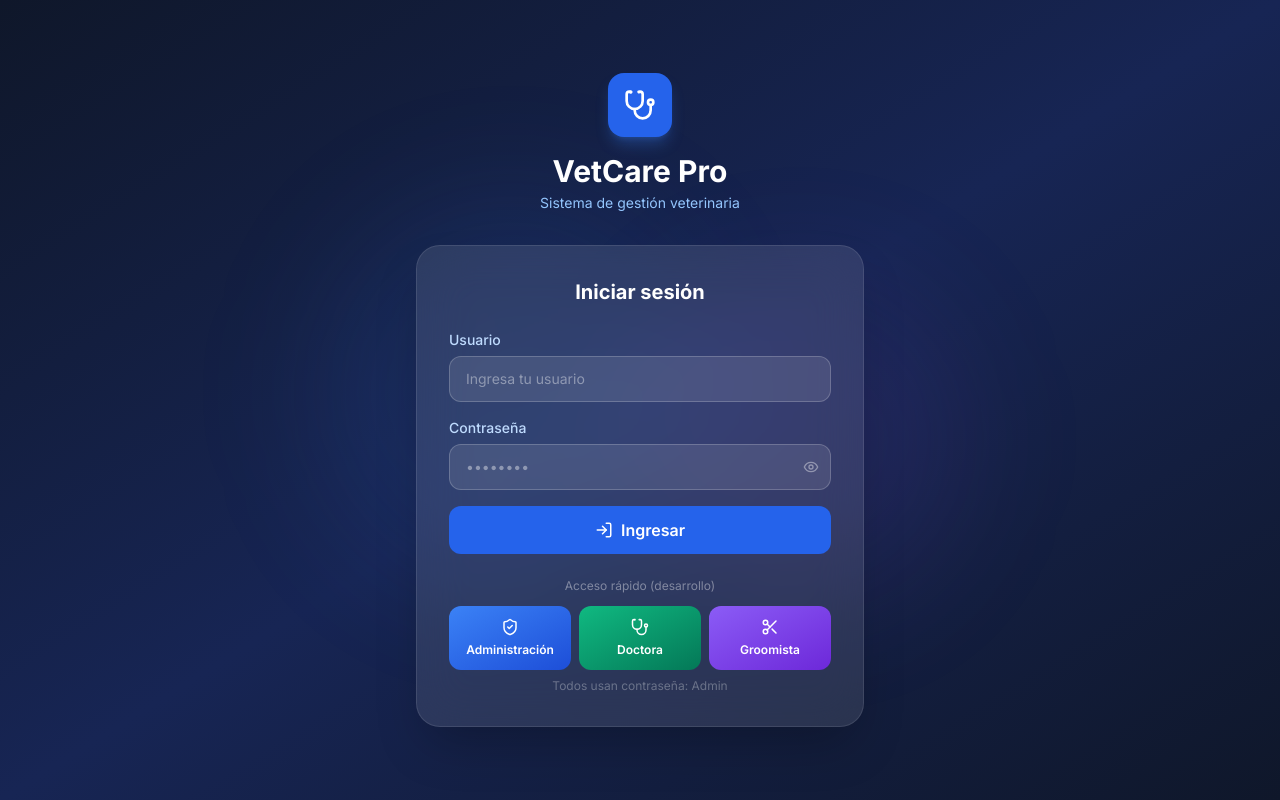
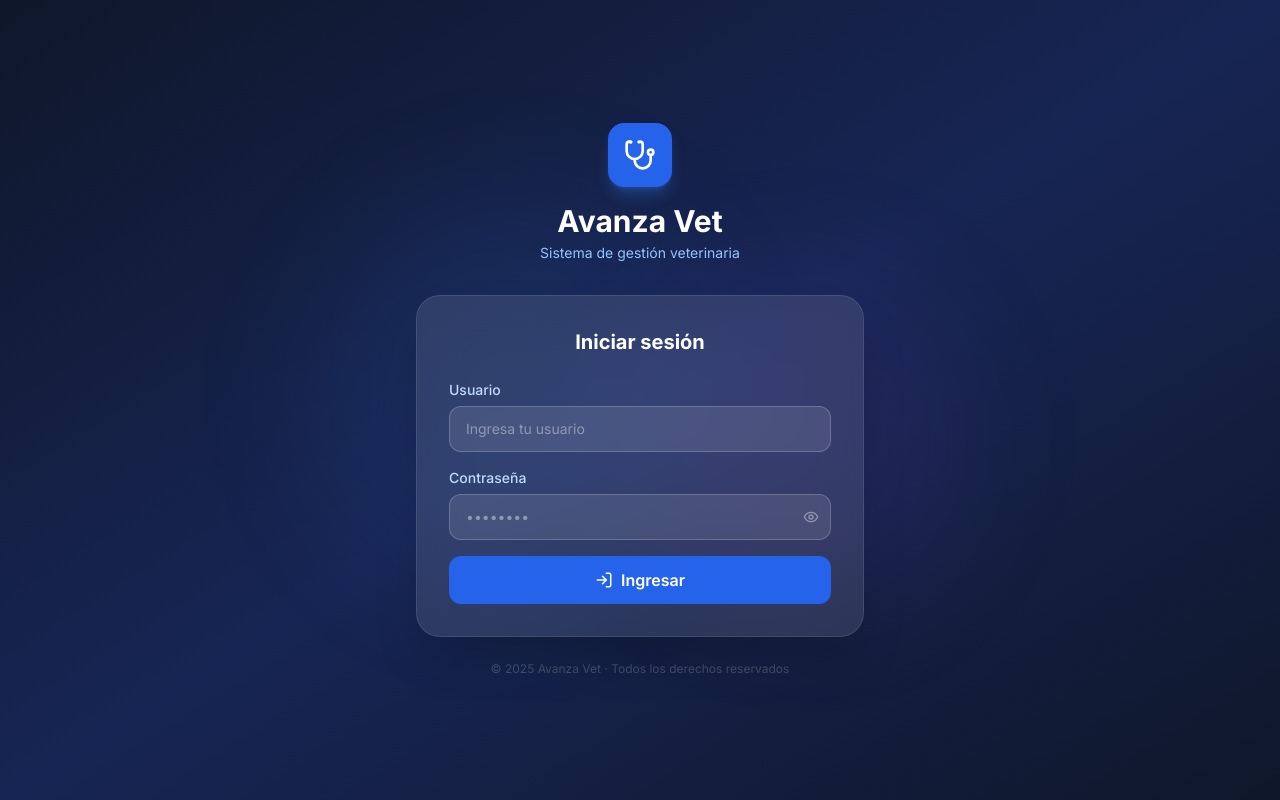
Before and after one commit to cmcardona20098/avanza-vet, a React (Vite) app: page / in a window 1280 px wide. Built offline with nearby package versions, Linux system fonts and the light colour scheme.

Commit message:
Login limpio para producción, elimina acceso rápido de desarrollo

```diff
--- a/src/pages/auth/Login.jsx
+++ b/src/pages/auth/Login.jsx
@@ -1,21 +1,14 @@
 import { useState } from 'react'
-import { Stethoscope, Eye, EyeOff, LogIn, ShieldCheck, Scissors } from 'lucide-react'
+import { Stethoscope, Eye, EyeOff, LogIn } from 'lucide-react'
 import { useApp } from '../../context/AppContext'
-import clsx from 'clsx'
-
-const roleInfo = [
-  { role: 'admin',   label: 'Administración', icon: ShieldCheck,  color: 'from-blue-500 to-blue-700',    hint: 'Usuario: Admin / Contraseña: Admin' },
-  { role: 'vet',     label: 'Doctora',         icon: Stethoscope,  color: 'from-emerald-500 to-emerald-700', hint: 'Usuario: Doctora / Contraseña: Admin' },
-  { role: 'groomer', label: 'Groomista',       icon: Scissors,     color: 'from-violet-500 to-violet-700',  hint: 'Usuario: Groomista / Contraseña: Admin' },
-]
 
 export default function Login() {
   const { login } = useApp()
   const [username, setUsername] = useState('')
   const [password, setPassword] = useState('')
   const [showPass, setShowPass] = useState(false)
-  const [error, setError] = useState('')
-  const [loading, setLoading] = useState(false)
+  const [error, setError]       = useState('')
+  const [loading, setLoading]   = useState(false)
 
   function handleSubmit(e) {
     e.preventDefault()
@@ -26,12 +19,6 @@ export default function Login() {
       if (!ok) setError('Usuario o contraseña incorrectos')
       setLoading(false)
     }, 600)
-  }
-
-  function quickLogin(username, password) {
-    setUsername(username)
-    setPassword(password)
-    setTimeout(() => login(username, password), 100)
   }
 
   return (
@@ -48,7 +35,7 @@ export default function Login() {
           <div className="w-16 h-16 bg-blue-600 rounded-2xl flex items-center justify-center mx-auto mb-4 shadow-lg shadow-blue-500/30">
             <Stethoscope size={32} className="text-white" />
           </div>
-          <h1 className="text-3xl font-bold text-white">VetCare Pro</h1>
+          <h1 className="text-3xl font-bold text-white">Avanza Vet</h1>
           <p className="text-blue-300 text-sm mt-1">Sistema de gestión veterinaria</p>
         </div>
 
@@ -65,6 +52,7 @@ export default function Login() {
                 onChange={e => setUsername(e.target.value)}
                 placeholder="Ingresa tu usuario"
                 required
+                autoComplete="username"
                 className="w-full bg-white/10 border border-white/20 rounded-xl px-4 py-3 text-white placeholder:text-white/40 focus:outline-none focus:ring-2 focus:ring-blue-400 focus:border-transparent text-sm"
               />
             </div>
@@ -78,6 +66,7 @@ export default function Login() {
                   onChange={e => setPassword(e.target.value)}
                   placeholder="••••••••"
                   required
+                  autoComplete="current-password"
                   className="w-full bg-white/10 border border-white/20 rounded-xl px-4 py-3 pr-11 text-white placeholder:text-white/40 focus:outline-none focus:ring-2 focus:ring-blue-400 focus:border-transparent text-sm"
                 />
                 <button
@@ -108,33 +97,9 @@ export default function Login() {
               )}
             </button>
           </form>
+        </div>
 
-          {/* Acceso rápido */}
-          <div className="mt-6">
-            <p className="text-white/40 text-xs text-center mb-3">Acceso rápido (desarrollo)</p>
-            <div className="grid grid-cols-3 gap-2">
-              {roleInfo.map(({ role, label, icon: Icon, color, hint }) => (
-                <button
-                  key={role}
-                  onClick={() => {
-                    const creds = { admin: ['Admin','Admin'], vet: ['Doctora','Admin'], groomer: ['Groomista','Admin'] }
-                    quickLogin(...creds[role])
-                  }}
-                  title={hint}
-                  className={clsx(
-                    'flex flex-col items-center gap-1.5 p-3 rounded-xl bg-gradient-to-br text-white',
-                    'hover:scale-105 transition-transform cursor-pointer',
-                    color
-                  )}
-                >
-                  <Icon size={18} />
-                  <span className="text-xs font-semibold">{label}</span>
-                </button>
-              ))}
-            </div>
-            <p className="text-white/30 text-xs text-center mt-2">Todos usan contraseña: Admin</p>
-          </div>
-        </div>
+        <p className="text-white/20 text-xs text-center mt-6">© 2025 Avanza Vet · Todos los derechos reservados</p>
       </div>
     </div>
   )
```
